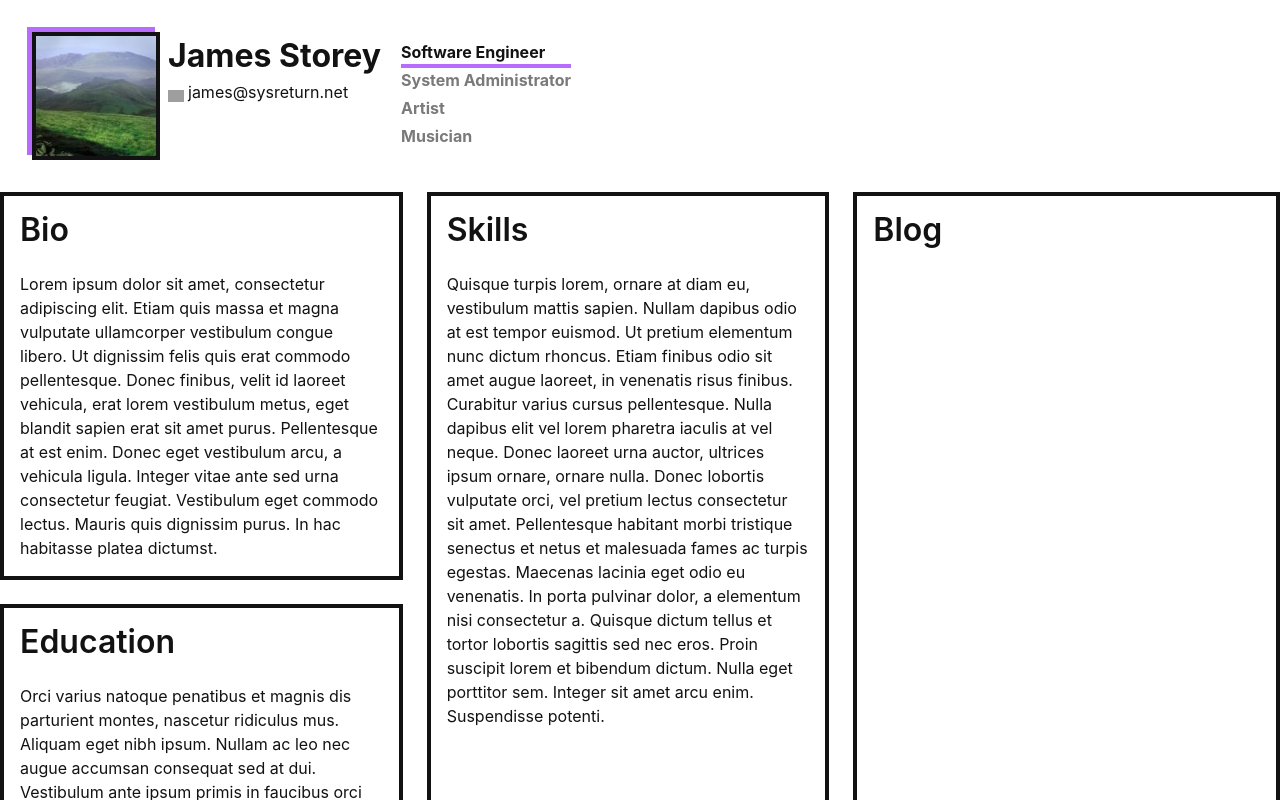
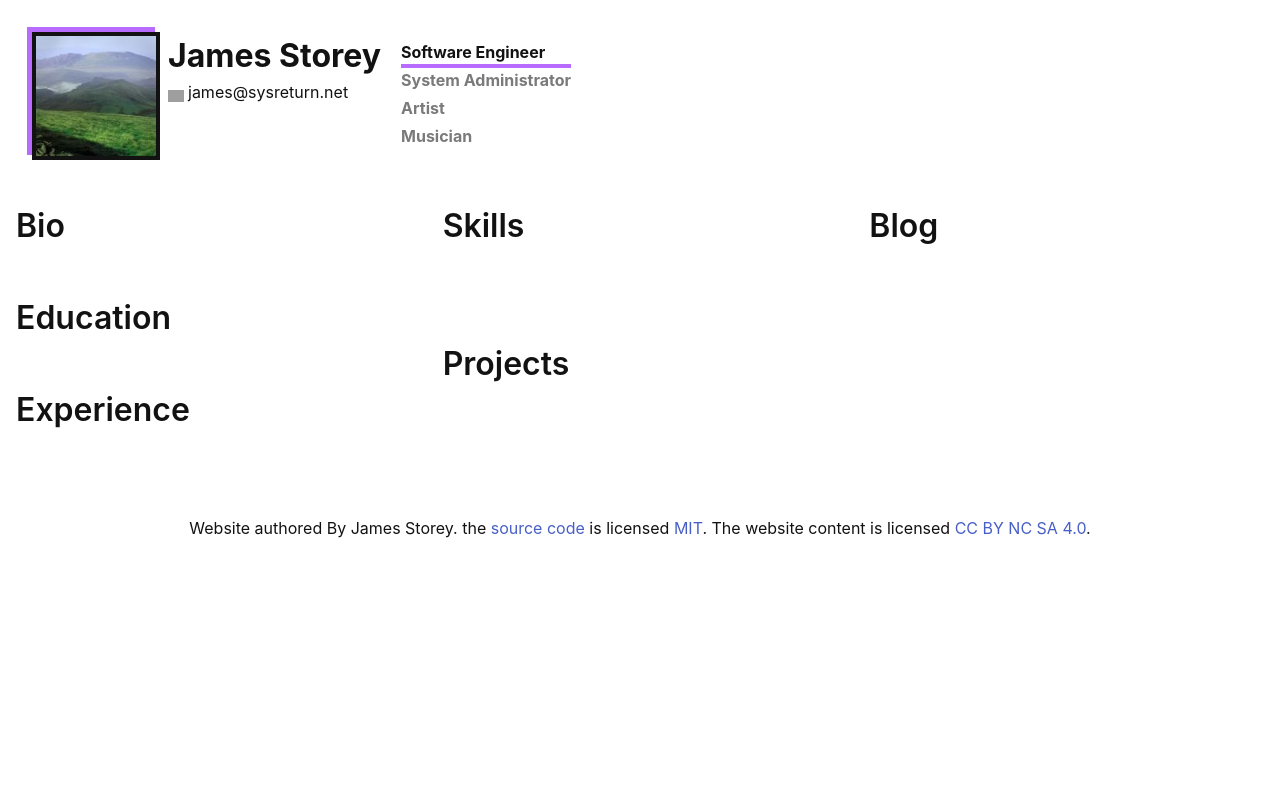
Before and after one commit to james-storey/me, a Nuxt app: page / in a window 1280 px wide. Shown: the top 800 px of the page. Built offline with nearby package versions, Linux system fonts and the light colour scheme; grey boxes are pictures that could not be loaded.

Commit message:
prevent css rules from being imported multiple times

```diff
--- /dev/null
+++ b/_global.scss
@@ -0,0 +1,3 @@
+
+@import "_variables";
+@import "node_modules/bulma/bulma";
--- a/global.scss
+++ b/_variables.scss
@@ -15,10 +15,8 @@ $title-color: $text;
 
 $box-radius: 0;
 $box-padding: $pad2;
-$box-shadow: unset;
+$box-shadow: unsset;
 $footer-background-color: $white;
 @import "node_modules/bulma/sass/utilities/derived-variables";
 @import "node_modules/bulma/sass/utilities/mixins";
-// add derived variables to maps
-
-@import "node_modules/bulma/bulma";
+// add derived variables to map
--- a/components/Nav.vue
+++ b/components/Nav.vue
@@ -53,7 +53,7 @@ export default {
 </script>
 
 <style lang="scss">
-@import "../global.scss";
+@import "../_variables.scss";
 .navbar {
   margin: $pad1;
 }
--- a/nuxt.config.js
+++ b/nuxt.config.js
@@ -7,6 +7,6 @@ module.exports = {
     ]
   },
   css: [
-    '@/global.scss'
+    '@/_global.scss'
   ]
 }
--- a/pages/index.vue
+++ b/pages/index.vue
@@ -5,28 +5,23 @@
       .tile.is-child.box
         article
           p.title Bio
-          p Lorem ipsum dolor sit amet, consectetur adipiscing elit. Etiam quis massa et magna vulputate ullamcorper vestibulum congue libero. Ut dignissim felis quis erat commodo pellentesque. Donec finibus, velit id laoreet vehicula, erat lorem vestibulum metus, eget blandit sapien erat sit amet purus. Pellentesque at est enim. Donec eget vestibulum arcu, a vehicula ligula. Integer vitae ante sed urna consectetur feugiat. Vestibulum eget commodo lectus. Mauris quis dignissim purus. In hac habitasse platea dictumst.
     .tile.is-parent
       .tile.is-child.box
         article
           p.title Education
-          p Orci varius natoque penatibus et magnis dis parturient montes, nascetur ridiculus mus. Aliquam eget nibh ipsum. Nullam ac leo nec augue accumsan consequat sed at dui. Vestibulum ante ipsum primis in faucibus orci luctus et ultrices posuere cubilia Curae; Mauris et lorem sit amet nisi viverra tristique id id nulla. Nunc rutrum feugiat libero, at consectetur mauris bibendum viverra. Proin id ipsum libero. Pellentesque habitant morbi tristique senectus et netus et malesuada fames ac turpis egestas. Duis eu lacus quam. Duis posuere sapien nec odio cursus maximus. Aliquam id mi nec elit interdum convallis. Aliquam tempus quam sed libero volutpat semper ac in nisl. Vestibulum augue tortor, laoreet ac sem non, elementum vulputate nibh. Sed rhoncus sed nisl non posuere. Ut consectetur est non urna fermentum facilisis.
     .tile.is-parent
       .tile.is-child.box
         article
           p.title Experience
-          p Aliquam nec diam dictum, vehicula eros id, posuere mi. Nulla tempor tellus et augue semper, tempus scelerisque tortor efficitur. Proin congue lacus et vestibulum ullamcorper. Aenean at iaculis nisl, in consequat nisl. Morbi sed aliquet sem. In sollicitudin nibh mi, at sollicitudin mauris tempus eget. Proin facilisis rhoncus felis, non convallis mauris viverra nec. Vivamus ac sapien eu libero mollis rhoncus vehicula nec nibh. Nunc ac odio dolor. Nulla hendrerit nulla vel nulla molestie, et tristique ex accumsan.
   .tile.is-vertical
     .tile.is-parent
       .tile.is-child.box
         article
           p.title Skills
-          p Quisque turpis lorem, ornare at diam eu, vestibulum mattis sapien. Nullam dapibus odio at est tempor euismod. Ut pretium elementum nunc dictum rhoncus. Etiam finibus odio sit amet augue laoreet, in venenatis risus finibus. Curabitur varius cursus pellentesque. Nulla dapibus elit vel lorem pharetra iaculis at vel neque. Donec laoreet urna auctor, ultrices ipsum ornare, ornare nulla. Donec lobortis vulputate orci, vel pretium lectus consectetur sit amet. Pellentesque habitant morbi tristique senectus et netus et malesuada fames ac turpis egestas. Maecenas lacinia eget odio eu venenatis. In porta pulvinar dolor, a elementum nisi consectetur a. Quisque dictum tellus et tortor lobortis sagittis sed nec eros. Proin suscipit lorem et bibendum dictum. Nulla eget porttitor sem. Integer sit amet arcu enim. Suspendisse potenti.
     .tile.is-parent
       .tile.is-child.box
         article
           p.title Projects
-          p Aenean rutrum massa sit amet metus luctus pellentesque. Suspendisse ultricies felis vel risus luctus, vel vulputate purus varius. Praesent maximus nisi a iaculis sollicitudin. Suspendisse sit amet commodo sem. In quam ex, consectetur a tortor ut, pharetra venenatis nibh. Maecenas aliquet ornare erat. Sed pulvinar nibh elementum turpis commodo ultrices. Nam lobortis lacus eu ipsum pulvinar, vel dapibus ligula accumsan. Pellentesque pulvinar imperdiet libero id congue.
   .tile.is-parent
     .tile.is-child.box
       article
@@ -40,8 +35,8 @@ export default {
 </script>
 
 <style lang="scss">
-@import "../global.scss";
+@import "../_variables.scss";
 .box {
-  border: $border-width solid $black-bis;
+  // border: $border-width solid $black-bis;
 }
 </style>
```
